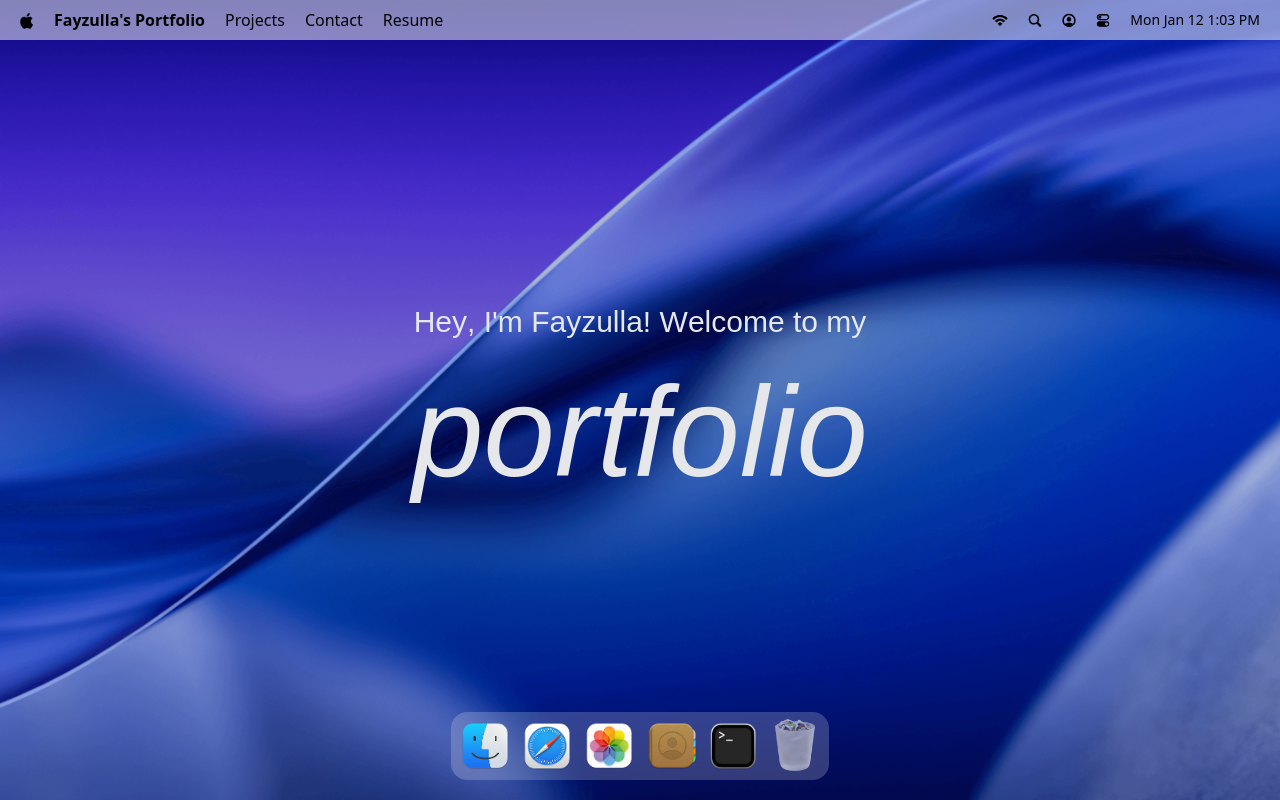
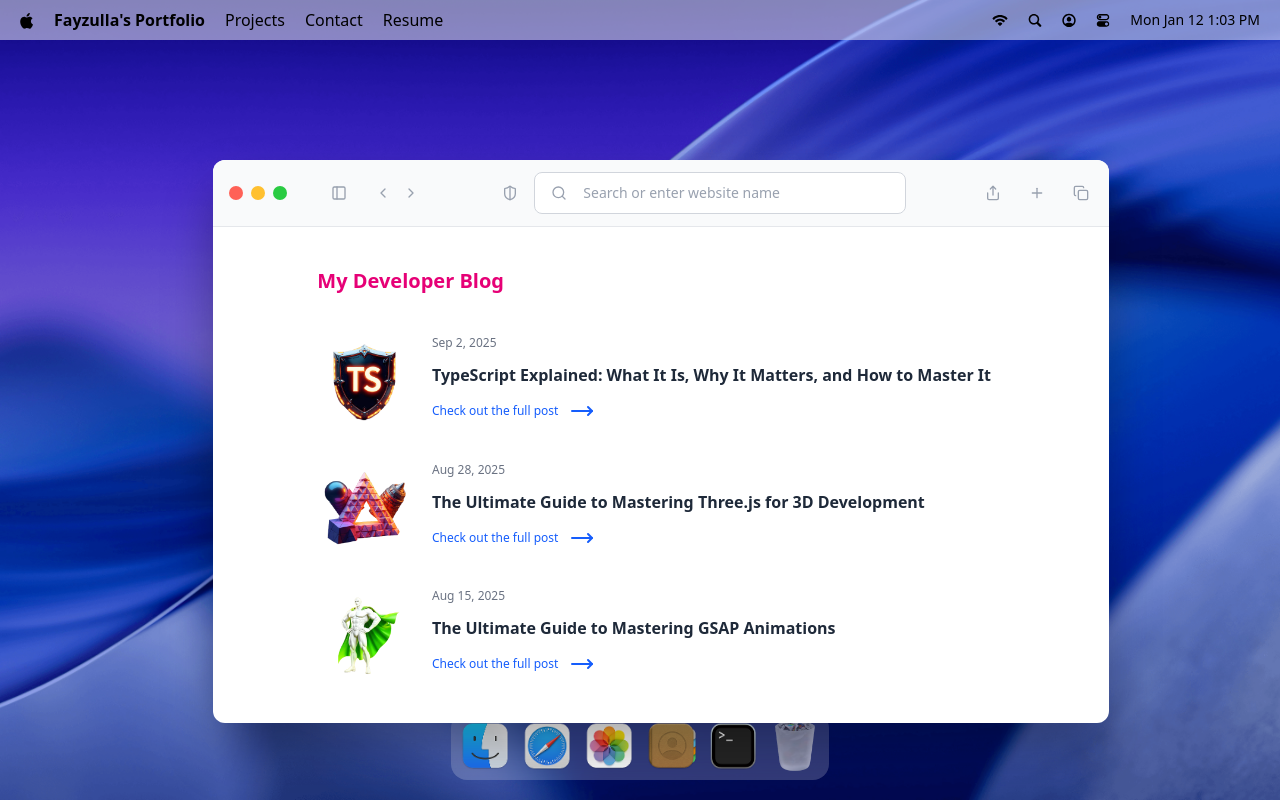
Before and after one commit to fayzullarakhmatullayev/macos-portfolio, a React (Vite) app: page / in a window 1280 px wide. Both pictures are taken after a click on the button 547 px from the left and 746 px from the top of the page. Built offline with nearby package versions, Linux system fonts and the light colour scheme; a web font is replaced by a local one.

Commit message:
Add Safari window component with blog display and integrate into App

```diff
--- a/src/App.jsx
+++ b/src/App.jsx
@@ -2,7 +2,7 @@ import gsap from "gsap";
 import { Draggable } from "gsap/Draggable";
 
 import { Navbar, Welcome, Dock } from "#components";
-import { Terminal } from "#windows";
+import { Safari, Terminal } from "#windows";
 
 gsap.registerPlugin(Draggable);
 
@@ -14,6 +14,7 @@ const App = () => {
       <Dock />
 
       <Terminal />
+      <Safari />
     </main>
   );
 };
--- /dev/null
+++ b/src/windows/Safari.jsx
@@ -0,0 +1,69 @@
+import React from "react";
+import { WindowControls } from "#components";
+import WindowWrapper from "#hoc/WindowWrapper.jsx";
+import {
+  ChevronLeft,
+  ChevronRight,
+  Copy,
+  MoveRight,
+  PanelLeft,
+  Plus,
+  Search,
+  ShareIcon,
+  ShieldHalf
+} from "lucide-react";
+import { blogPosts } from "#constants/index.js";
+
+const Safari = () => {
+  return (
+    <>
+      <div id="window-header">
+        <WindowControls target="safari" />
+        <PanelLeft className="ml-10 icon" />
+        <div className="flex items-center gap-1 ml-5">
+          <ChevronLeft className="icon" />
+          <ChevronRight className="icon" />
+        </div>
+        <div className="flex-1 flex-center gap-3">
+          <ShieldHalf className="icon" />
+          <div className="search">
+            <Search className="icon" />
+            <input
+              type="text"
+              placeholder="Search or enter website name"
+              className="flex-1"
+            />
+          </div>
+        </div>
+        <div className="flex items-center gap-5">
+          <ShareIcon className="icon" />
+          <Plus className="icon" />
+          <Copy className="icon" />
+        </div>
+      </div>
+      <div className="blog">
+        <h2>My Developer Blog</h2>
+        <div className="space-y-8">
+          {blogPosts.map(blog => (
+            <div key={blog.id} className="blog-post">
+              <div className="col-span-2">
+                <img src={blog.image} alt={blog.title} />
+              </div>
+              <div className="content">
+                <p>{blog.date}</p>
+                <h3>{blog.title}</h3>
+                <a href={blog.link} target="_blank" rel="noopener noreferrer">
+                  Check out the full post <MoveRight className="icon-hover" />
+                </a>
+              </div>
+            </div>
+          ))}
+        </div>
+      </div>
+    </>
+  );
+};
+
+const SafariWindow = WindowWrapper(Safari, "safari");
+
+export default SafariWindow;
--- a/src/windows/index.js
+++ b/src/windows/index.js
@@ -1,3 +1,4 @@
 import Terminal from "#windows/Terminal.jsx";
+import Safari from "#windows/Safari.jsx";
 
-export { Terminal };
+export { Terminal, Safari };
```
